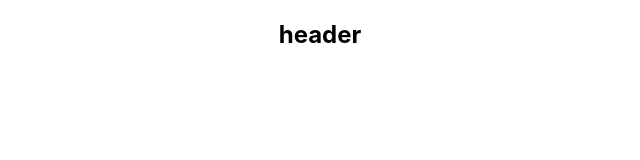
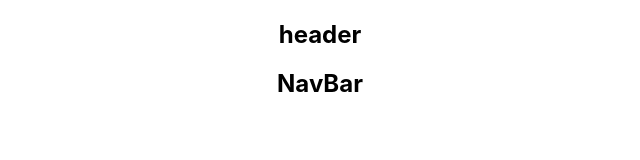
Before and after one commit to codexguajil/hiv-testing, a React (Create React App) app: page / in a window 1280 px wide. Shown: the top 160 px of the page, without its empty margins (320-960 px from the left). Built offline with nearby package versions, Linux system fonts and the light colour scheme.

Commit message:
Create NavBar Component

```diff
--- a/src/Components/App/App.js
+++ b/src/Components/App/App.js
@@ -1,11 +1,13 @@
 import React from 'react';
 import './App.css';
 import Header from '../Header/Header';
+import NavBar from '../NavBar/NavBar';
 
 function App() {
   return (
     <div className="App">
       <Header />
+      <NavBar />
     </div>
   );
 }
--- a/src/Components/NavBar/NavBar.js
+++ b/src/Components/NavBar/NavBar.js
@@ -0,0 +1,11 @@
+import React from "react";
+
+function NavBar() {
+  return (
+    <div className="NavBar">
+      <h2>NavBar</h2>
+    </div>
+  );
+}
+
+export default NavBar;
```
